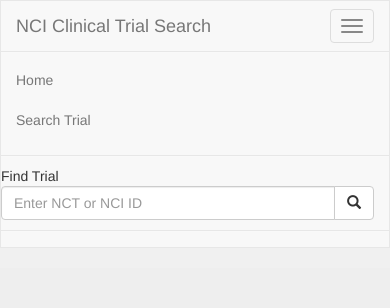
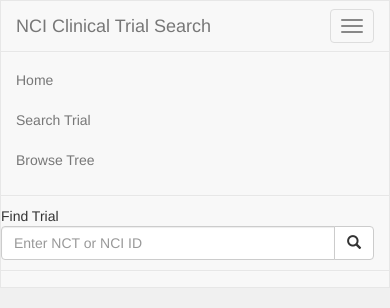
Before and after one commit to hniedner/ctrp_rest_client, a Flask app: template ctrp_rest_client/templates/search_form.html in a window 390 px wide, after a click on "Toggle navigation". Shown: the top 308 px of the page. Run offline with Flask 2, Linux system fonts and the light colour scheme; the template is opened without the code that fills it: values that come from a table or form of the project are taken from there, others are empty; some libraries are stand-ins or nearby versions.

Commit message:
added prototype for tree display - no search function yet

```diff
--- a/ctrp_rest_client/static/js/search_utils.js
+++ b/ctrp_rest_client/static/js/search_utils.js
@@ -131,3 +131,175 @@ function add_item_to_comma_delimited_list(field_name, item) {
 
     $(field_name).val( $.grep([$(field_name).val(), item], Boolean).join(", ") );
 }
+
+
+
+function update_tree(code, item, dom) {
+    var tree = $('#jstree').jstree(true);
+    var root = tree.get_node('root');
+    var node = build_jstree_node(code, item, 'root');
+    add_jstree_node(root, node, tree);
+}
+
+function get_code_for_id(node_id) {
+    var codes = node_id.split('*');
+    return codes[codes.length-1];
+}
+
+function get_id_for_code(parent_code, code) {
+    return parent_code ? parent_code + '*' + code : code;
+}
+
+function get_icon_for_code(code) {
+    return (code == 'root') ? 'glyphicon glyphicon-info-sign' : 'glyphicon glyphicon-check';
+}
+
+function build_jstree_node(code, name, parent_id) {
+    var id;
+    if (parent_id) {
+        var parent_code = get_code_for_id(parent_id);
+        id = get_id_for_code(parent_code, code);
+    } else {
+        id = code;
+    }
+    var node = {
+        'id': id,
+        'text': name.replace(/_/g,' '),
+        'icon': get_icon_for_code(code),
+        'state': { 'opened' : true, 'selected' : false }
+    };
+    return node;
+}
+
+function add_jstree_node(parent, node, tree) {
+    if(tree.get_node(node)) {
+        return node.id;
+    }
+    var position = 'last';
+    function callback(){ };
+    function is_loaded(){ };
+    return tree.create_node(parent, node, position, callback, is_loaded);
+}
+
+function add_children(parent, tree, node_ids_to_recurse) {
+    parent.state.opened = true;
+    parent.state.selected = true;
+    $.get('/get_child_codes?code=' + get_code_for_id(parent.id), function (data) {
+        data.forEach(function (item) {
+            var node = build_jstree_node(item.code, item.name, parent.id);
+            if(tree.get_node(node)) {
+                if(tree.is_leaf(node) == false) {
+                    node_ids_to_recurse = node_ids_to_recurse ? node_ids_to_recurse : [];
+                    node_ids_to_recurse.push(node.id);
+                }
+                tree.delete_node(node);
+            }
+            var new_id = add_jstree_node(parent, node, tree);
+            if(node_ids_to_recurse && node_ids_to_recurse.includes(new_id)) {
+                tree.select_node(node);
+                add_children(node, tree);
+                node_ids_to_recurse.pop(new_id);
+            }
+        });
+    });
+}
+
+function remove_children(parent, tree) {
+    parent.state.opened = false;
+    $.get('/get_child_codes?code=' + get_code_for_id(parent.id), function (data) {
+        data.forEach(function(item) {
+            var parent_code = get_code_for_id(parent.id);
+            var id = get_id_for_code(parent_code, item.code);
+            var node = tree.get_node(id);
+            if(node) {
+                tree.delete_node(node);
+            }
+        });
+    });
+}
+
+function add_parents(child, tree) {
+    var current_parent_id = tree.get_parent(child);
+    var current_parent = tree.get_node(current_parent_id);
+    var grandparent = ('root' == current_parent_id) ? current_parent : tree.get_node(tree.get_parent(current_parent));
+    var child_code = get_code_for_id(child.id);
+    $.get('/get_parent_codes?code=' + child_code, function (data) {
+        data.forEach(function(item) {
+            var parent_code = item.code;
+            var parent = build_jstree_node(parent_code, item.name, grandparent.id);
+            if (tree.get_node(parent) == false) {
+                add_jstree_node(grandparent, parent, tree);
+                add_children(parent, tree, [get_id_for_code(parent_code, child_code)]);
+                // we dispose the child nodes
+                if ('root' == current_parent_id) {
+                    tree.delete_node(child);
+                }
+            }
+        });
+    });
+}
+
+function remove_parents(child, tree) {
+    var parent_id = tree.get_parent(child);
+    var parent = tree.get_node(parent_id);
+    if(parent && parent != tree.get_node('root')) {
+        tree.delete_node(parent);
+    }
+}
+
+function get_jstree_context_menu() {
+    return {
+        "items": function($node) {
+            var tree = $("#jstree").jstree(true);
+            return {
+                "Remove": {
+                    "separator_before": false,
+                    "separator_after": false,
+                    "icon": 'glyphicon glyphicon-minus',
+                    "label": "Remove",
+                    "action": function (obj) {
+                        if ($node !== tree.get_node('root')) {
+                            tree.delete_node($node);
+                        }
+                    }
+                },
+                "AddChildren": {
+                    "separator_before": false,
+                    "separator_after": false,
+                    "icon": 'glyphicon glyphicon-plus',
+                    "label": "Add child concepts",
+                    "action": function (obj) {
+                        add_children($node, tree);
+                    }
+                },
+                "RemoveChildren": {
+                    "separator_before": false,
+                    "separator_after": false,
+                    "icon": 'glyphicon glyphicon-minus',
+                    "label": "Remove child concepts",
+                    "action": function (obj) {
+                        remove_children($node, tree);
+                    }
+                },
+                "AddParent": {
+                    "separator_before": false,
+                    "separator_after": false,
+                    "icon": 'glyphicon glyphicon-plus',
+                    "label": "Add parent concepts",
+                    "action": function (obj) {
+                        add_parents($node, tree);
+                    }
+                },
+                "RemoveParents": {
+                    "separator_before": false,
+                    "separator_after": false,
+                    "icon": 'glyphicon glyphicon-minus',
+                    "label": "Remove parent concepts",
+                    "action": function (obj) {
+                        remove_parents($node, tree);
+                    }
+                }
+            };
+        }
+    }
+}
--- a/ctrp_rest_client/templates/base.html
+++ b/ctrp_rest_client/templates/base.html
@@ -55,6 +55,7 @@ for an overview. #}
         <ul class="nav navbar-nav">
             <li><a href="/">Home</a></li>
             <li><a href="/search">Search Trial</a></li>
+            <li><a href="/tree">Browse Tree</a></li>
         </ul>
         <div class="nav navbar-nav navbar-right col-sm-3 col-md-3">
             <form class="navbar-form" method=post action="{{ url_for('find_trial') }}">
```
Also changed, not shown: ctrp_rest_client/templates/tree.html (added, +107 -0 lines), ctrp_rest_client/terminology.py (+6 -2 lines), ctrp_rest_client/views.py (+7 -0 lines), ctrp_rest_client/ajax_callbacks.py (line endings or trailing spaces).
